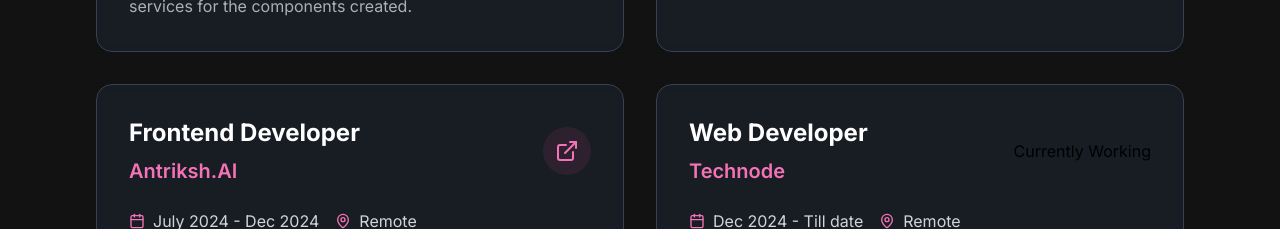
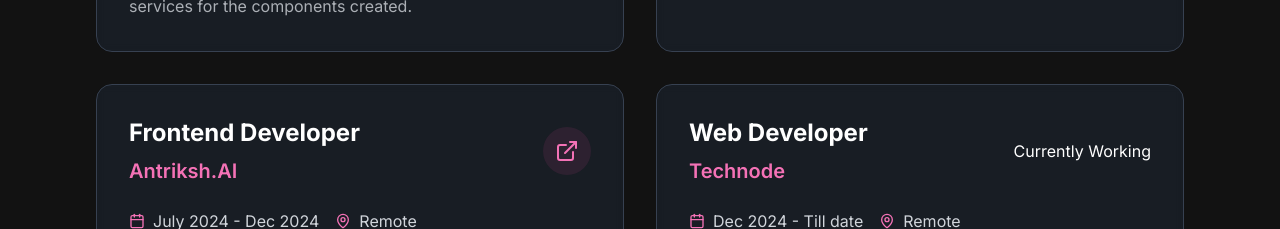
Before and after one commit to KanishkaMohata21/Portfolio, a Next.js app: page / in a window 1280 px wide. Shown: the part 1200-1429 px from the top of the page. Built offline with nearby package versions, Linux system fonts and the light colour scheme.

Commit message:
resume changed

```diff
--- a/src/app/Components/Hero.jsx
+++ b/src/app/Components/Hero.jsx
@@ -43,7 +43,7 @@ const Hero = () => {
             <a href="mailto:kanishkamohata21@gmail.com">Hire Me</a>
           </button>
           <button className="px-6 py-3 rounded-full bg-gradient-to-r from-blue-600 to-blue-400 hover:from-blue-700 hover:to-blue-500 text-white border border-white">
-            <a href="/assets/resume.pdf">Download CV</a>
+            <a href="/assets/KanishkaMohataResume.pdf">Download CV</a>
           </button>
         </div>
       </div>
--- a/src/app/Components/Internship.jsx
+++ b/src/app/Components/Internship.jsx
@@ -132,7 +132,7 @@ const InternshipSection = () => {
                   </motion.div>
 
                   {internship.company === "Technode" ? (
-                    <div>
+                    <div className = "text-white">
                       Currently Working
                     </div>
                   ) : (
```
Also changed, not shown: 1 other file (tests, documents, lock files or other folders).
